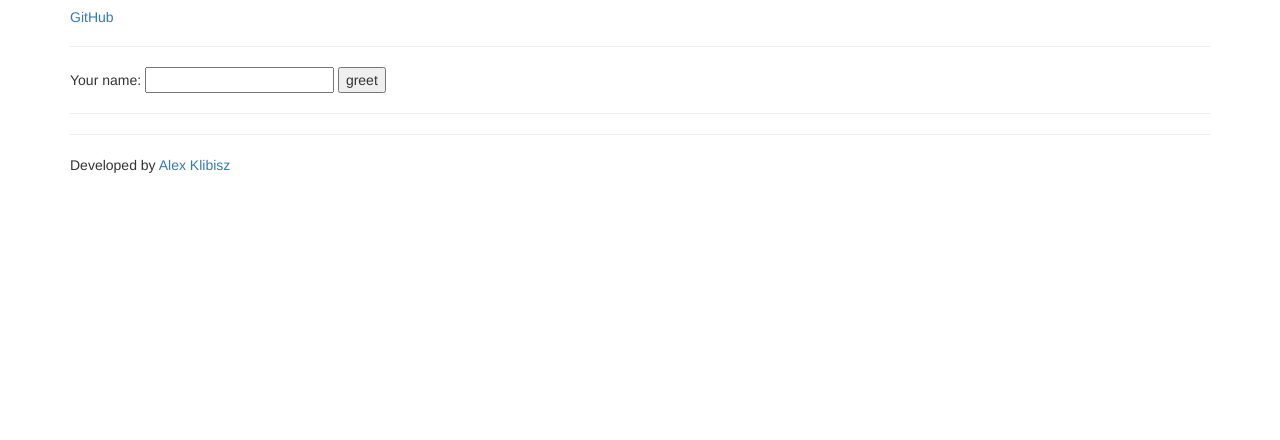
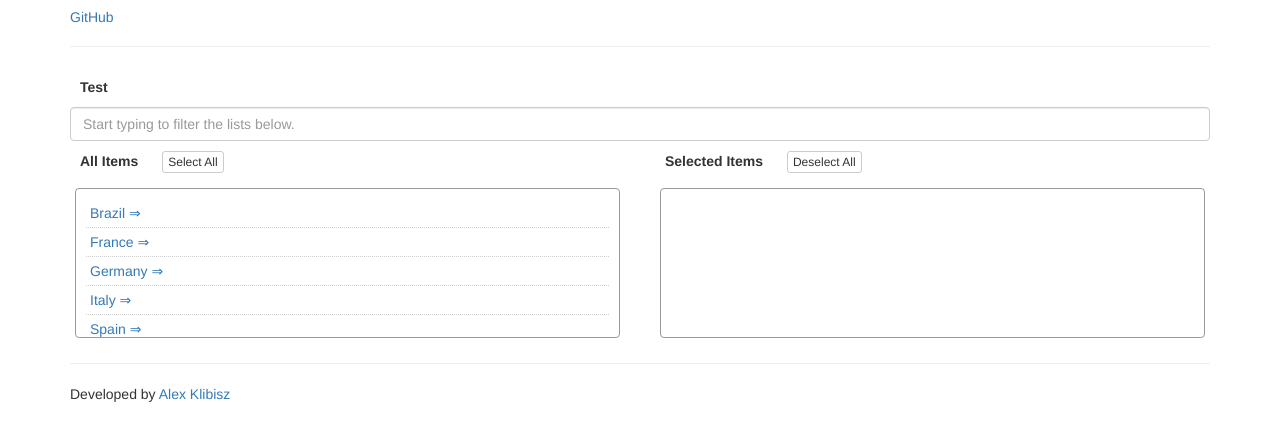
Before and after one commit to alexklibisz/angular-dual-multiselect-directive, a plain HTML site: page index.html in a window 1280 px wide. Shown: the part 76-516 px from the top of the page. Drawn offline with nearby package versions, Linux system fonts and the light colour scheme.

Commit message:
very basic working version

```diff
--- a/assets/DemoController.js
+++ b/assets/DemoController.js
@@ -1,7 +1,12 @@
-demo.controller('DemoController', ['$scope', function($scope) {
-  $scope.username = 'World';
+demo.controller('DemoController',  function($scope, $location) {
 
-  $scope.sayHello = function() {
-    $scope.greeting = 'Hello ' + $scope.username + '!';
-  };
-}]);
+	$scope.demoOptions = {
+		title: 'Test',
+		filterPlaceHolder: 'Start typing to filter the lists below.',
+		labelAll: 'All Items',
+		labelSelected: 'Selected Items',
+		items: [{"id": "50", "name": "Germany"}, {"id": "45", "name": "Spain"}, {"id": "66", "name": "Italy"}, {"id": "30", "name" : "Brazil" }, {"id": "41", "name": "France" }],
+		selectedItems: []
+	};
+
+}); //  StaticPageController
--- a/assets/app.js
+++ b/assets/app.js
@@ -1,3 +1,3 @@
-var demo = angular.module('demo', []);
+var demo = angular.module('demo', ['dualmultiselect']);
 
 var appControllers = angular.module('appControllers',[]);
--- a/assets/dual-multiselect-directive.js
+++ b/assets/dual-multiselect-directive.js
@@ -4,3 +4,27 @@
 	February 2015
 
 */
+
+var a;
+a = angular.module("dualmultiselect", []), a.directive("dualmultiselect", [function() {
+	return {
+		restrict: 'E',
+		scope: {
+			options: '='
+		},
+		controller: function($scope) {
+			$scope.transfer = function(from, to, index) {
+				if (index >= 0) {
+					to.push(from[index]);
+					from.splice(index, 1);
+				} else {
+					for (var i = 0; i < from.length; i++) {
+						to.push(from[i]);
+					}
+					from.length = 0;
+				}
+			};
+		},
+		templateUrl: 'assets/template.html'
+	};
+}]);
--- /dev/null
+++ b/assets/style.css
@@ -0,0 +1,33 @@
+/* Styles go here */
+
+.sms label {
+  margin: 10px;
+}
+
+.sms .btn {
+  margin: 10px;
+}
+
+.sms .pool {
+  border: 1px solid #999;
+  border-radius: 4px;
+  padding: 10px;
+  margin: 5px;
+  height: 150px;
+  overflow-y: scroll;
+}
+
+.sms .pool ul {
+  list-style: none;
+  padding-left: 0px;
+}
+
+.sms .pool ul li {
+  width: 100%;
+  padding: 4px 8px 4px 4px;
+  border-bottom: 1px dotted #CFCFCF;
+}
+
+.sms .pool ul li a:hover {
+  text-decoration: none;
+}
--- /dev/null
+++ b/assets/template.html
@@ -0,0 +1,43 @@
+<div class="sms">
+  <div class="row">
+    <div class="col-lg-12 col-md-12 col-sm-12">
+      <label>{{options.title}}</label>
+      <input class="form-control" placeholder="{{options.filterPlaceHolder}}" ng-model="searchTerm">
+    </div>
+  </div>
+
+  <div class="row">
+    <div class="col-lg-6 col-md-6 col-sm-6">
+      <label>{{options.labelAll}}</label>
+      <button class="btn btn-default btn-xs" ng-click="transfer(options.items, options.selectedItems, -1)">
+        Select All
+      </button>
+      <div class="pool">
+        <ul>
+          <li ng-repeat="item in options.items | filter: searchTerm | orderBy: 'name'">
+            <a href="" ng-click="transfer(options.items, options.selectedItems, options.items.indexOf(item))">
+            {{item.name}} &rArr;
+          </a>
+          </li>
+        </ul>
+      </div>
+    </div>
+
+    <div class="col-lg-6 col-md-6 col-sm-6">
+      <label>{{options.labelSelected}}</label>
+      <button class="btn btn-default btn-xs" ng-click="transfer(options.selectedItems, options.items, -1)">
+        Deselect All
+      </button>
+      <div class="pool">
+        <ul>
+          <li ng-repeat="item in options.selectedItems | filter: searchTerm | orderBy: 'name'">
+            <a href="" ng-click="transfer(options.selectedItems, options.items, options.selectedItems.indexOf(item))">
+            &lArr; {{item.name}}
+          </a>
+          </li>
+        </ul>
+      </div>
+    </div>
+  </div>
+
+</div>
--- a/index.html
+++ b/index.html
@@ -1,29 +1,23 @@
-<html>
+<html lang="en">
 <head>
 
 <title>Angular Dual Multiselect Directive</title>
 
 <!-- Latest compiled and minified CSS -->
 <link rel="stylesheet" href="https://maxcdn.bootstrapcdn.com/bootstrap/3.3.2/css/bootstrap.min.css">
+<link rel="stylesheet" href="assets/style.css">
 
 
 </head>
 <body ng-app="demo">
-
-	<div class="container" ng-controller"DemoController">
+	<div class="container" ng-controller="DemoController">
 
 		<div class="page-header">
 			<h2>Angular Dual MultiSelect Directive Demo</h2>
 			<p><a href="https://github.com/alexklibisz/angular-dual-multiselect-directive">GitHub</a></p>
 		</div>
 
-		Your name:
-		    <input type="text" ng-model="username">
-		    <button ng-click='sayHello()'>greet</button>
-		  <hr>
-		  {{greeting}}
-
-		<dualmultiselect options="demoOptions">
+ 		<dualmultiselect options="demoOptions">
 		</dualmultiselect>
 
 		<hr/>
@@ -31,7 +25,6 @@
 	</div>
 
 <script src="//ajax.googleapis.com/ajax/libs/angularjs/1.4.0-beta.1/angular.min.js"></script>
-
 <script src="assets/app.js"></script>
 <script src="assets/DemoController.js"></script>
 <script src="assets/dual-multiselect-directive.js"></script>
```
